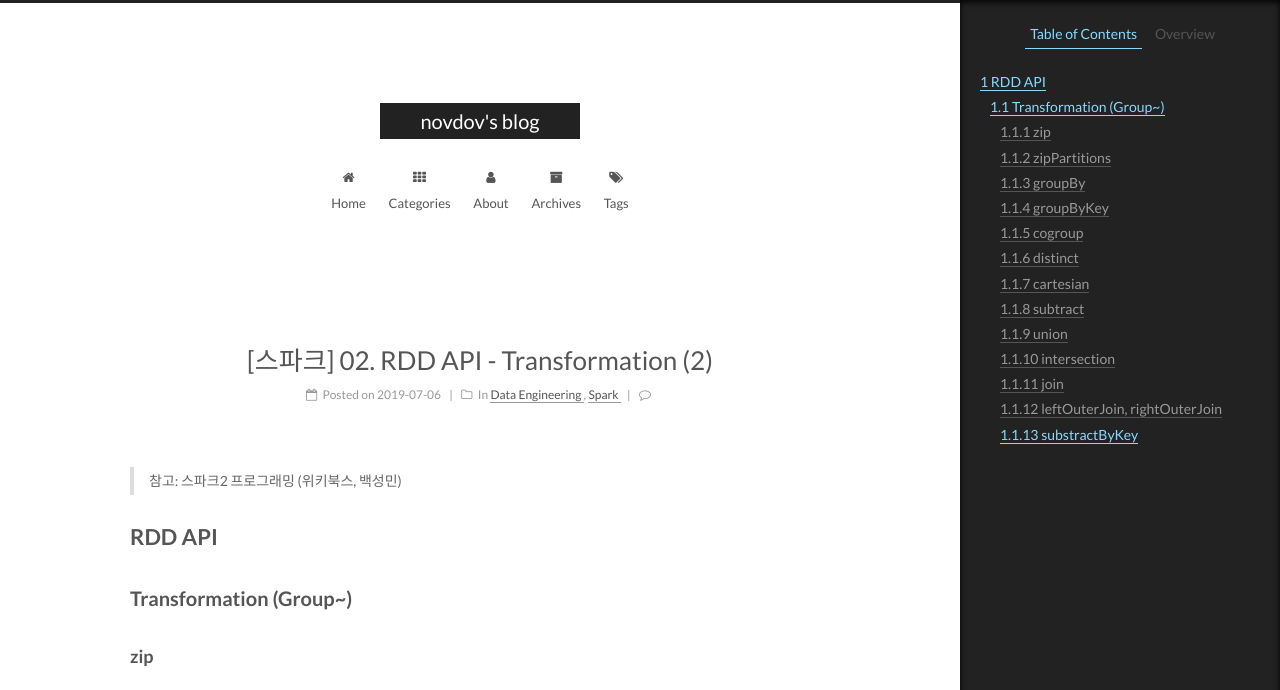
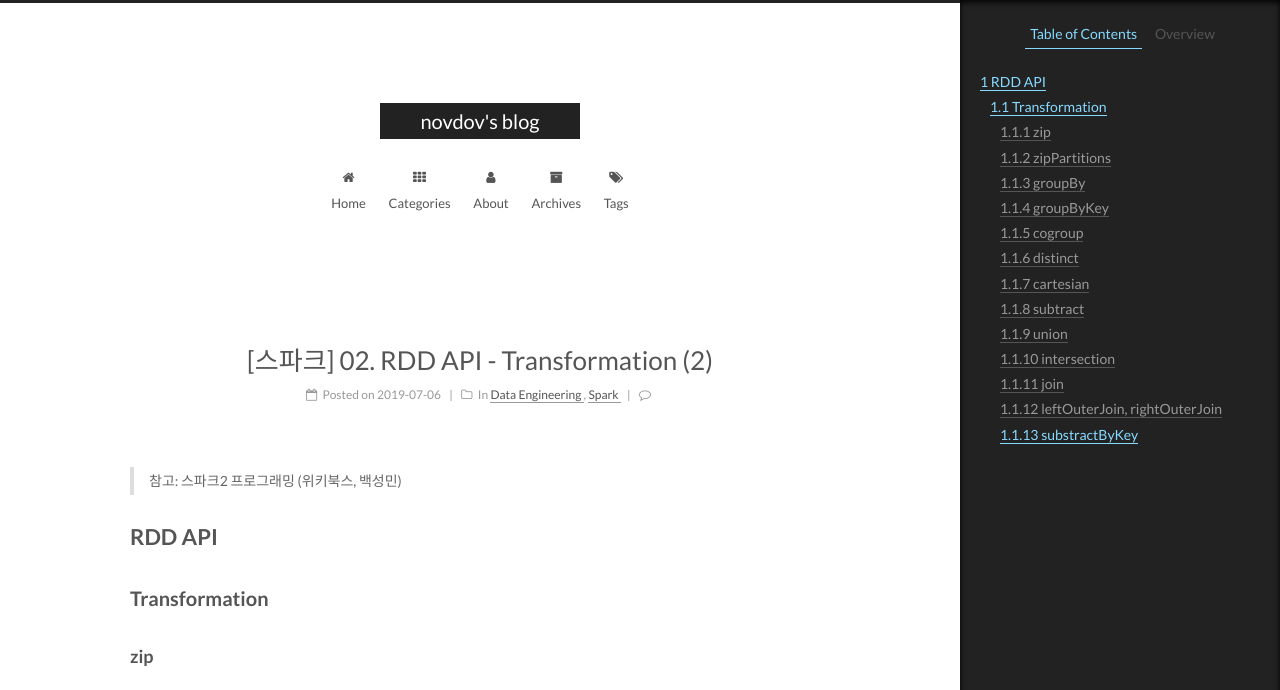
Before and after one commit to novdov/novdov.github.io, a Jekyll site: the page built from _posts/2019-07-06-스파크-RDD-API-02.md, in a window 1280 px wide. Shown: the top 690 px of the page. Built offline with Jekyll 4.4.1, drawn with Linux system fonts in a browser that asks for light colours; comment, search, counter and statistics services are not loaded.

Commit message:
modify style

```diff
--- a/_posts/2019-07-06-스파크-RDD-API-02.md
+++ b/_posts/2019-07-06-스파크-RDD-API-02.md
@@ -17,7 +17,7 @@ tags:
 
 # RDD API
 
-## Transformation (Group~)
+## Transformation
 
 ### zip
 
```
